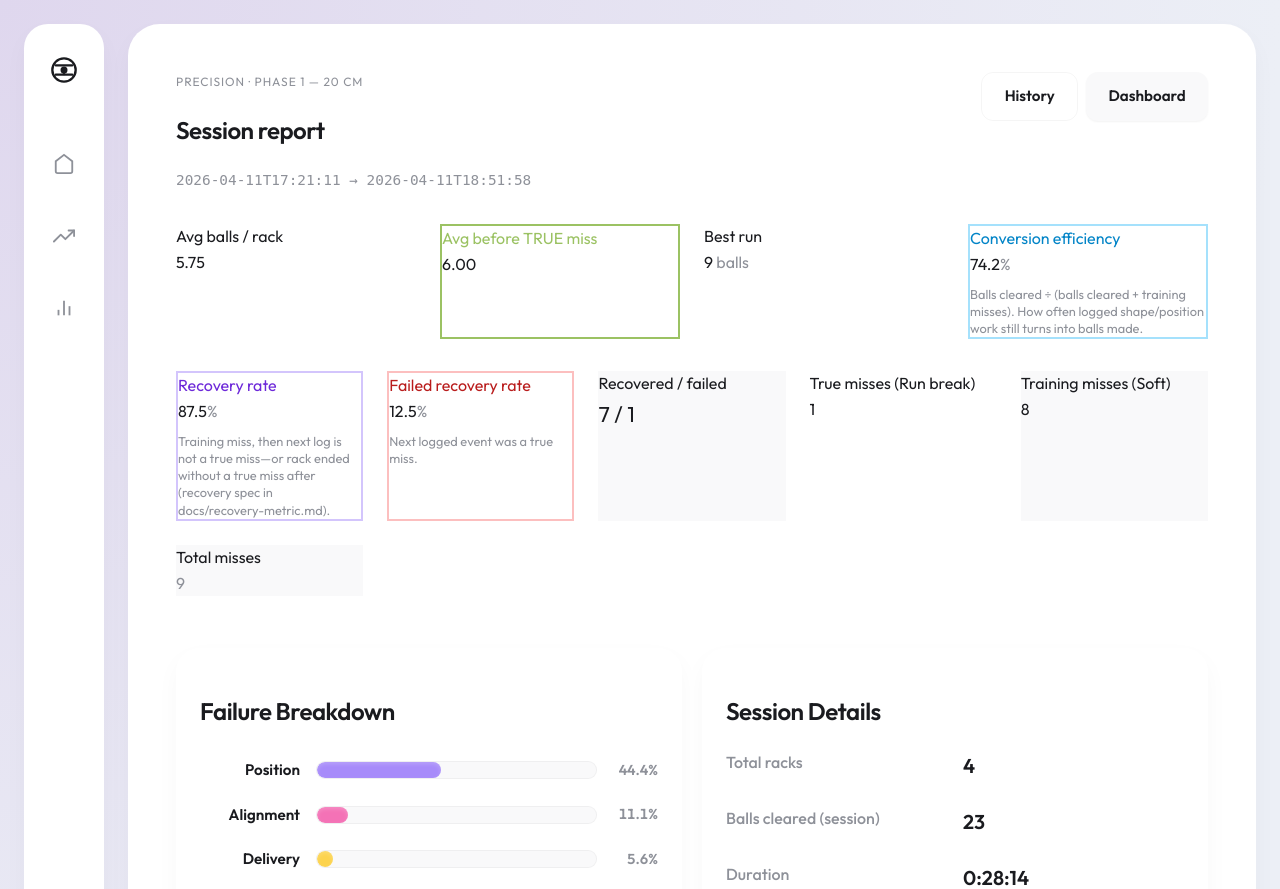
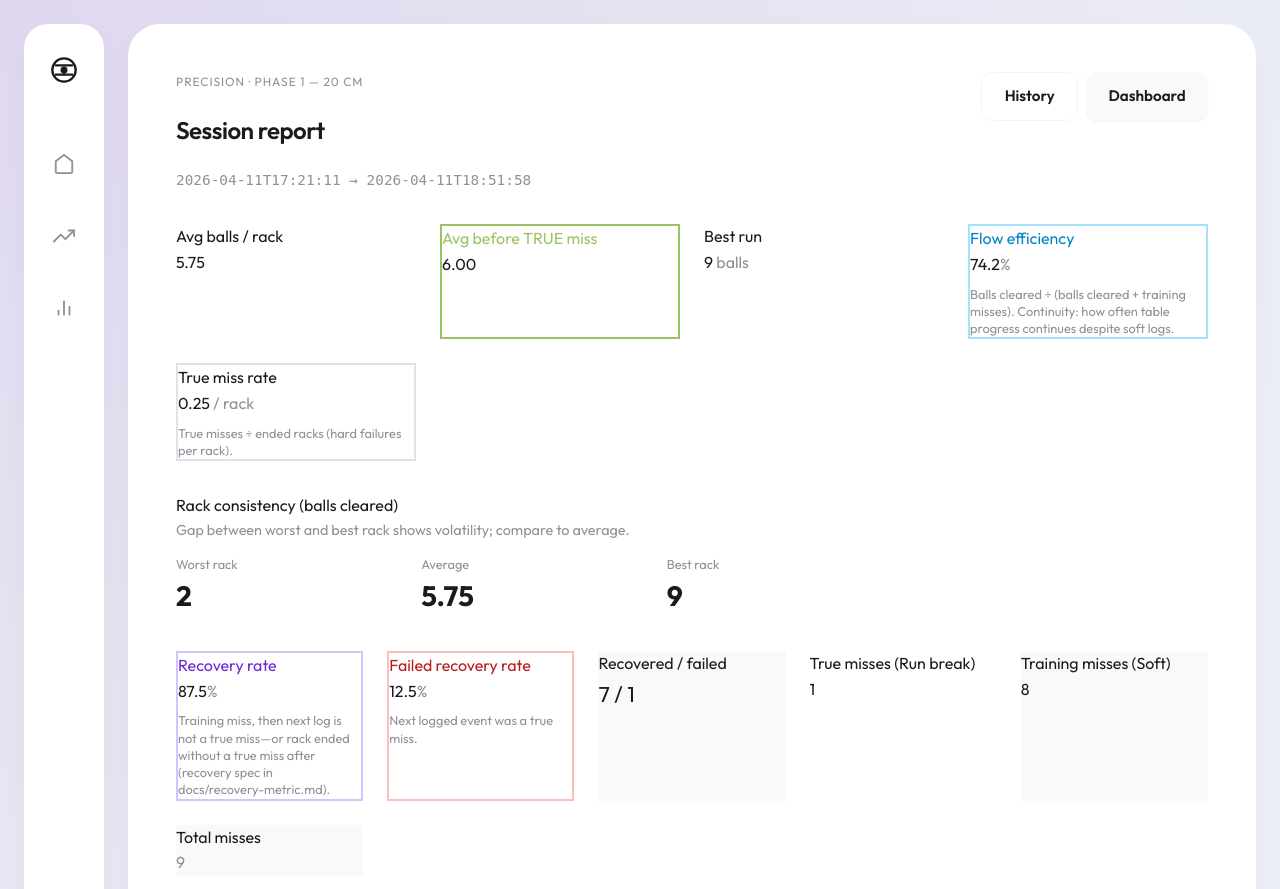
Before and after one commit to amstegraf/elite-training, a FastAPI app: page /session/3011e88e-353b-474c-8a6f-793dba366363/report in a window 1280 px wide. Shown: the top 889 px of the page. Run offline with FastAPI, Linux system fonts and the light colour scheme.

Commit message:
Enhance PrecisionSession model with true miss rate and rack consistency metrics; update calculations and reports to include flow efficiency, true miss rate, and rack performance details.

```diff
--- a/app/models.py
+++ b/app/models.py
@@ -179,11 +179,20 @@ class PrecisionSession(BaseModel):
     avg_balls_before_true_miss: Optional[float] = Field(
         default=None, alias="avgBallsBeforeTrueMiss"
     )
-    # Sum of ballsCleared over ended racks; used with training_miss_count for conversion.
+    # Sum of ballsCleared over ended racks; used with training_miss_count for flow efficiency.
     total_balls_cleared: int = Field(default=0, ge=0, alias="totalBallsCleared")
-    # Balls cleared / (balls cleared + training misses); position work → table progress.
+    # Flow efficiency (UI name): balls cleared / (balls cleared + training misses).
     conversion_efficiency: Optional[float] = Field(
         default=None, ge=0, le=1, alias="conversionEfficiency"
+    )
+    # True misses ÷ ended racks (hard failure rate).
+    true_miss_rate: Optional[float] = Field(default=None, ge=0, alias="trueMissRate")
+    # Balls cleared per rack spread (consistency); avg matches avgBallsClearedPerRack.
+    worst_rack_balls_cleared: Optional[int] = Field(
+        default=None, ge=0, le=9, alias="worstRackBallsCleared"
+    )
+    best_rack_balls_cleared: Optional[int] = Field(
+        default=None, ge=0, le=9, alias="bestRackBallsCleared"
     )
 
     # Resilience (recovery-metric.md): after a training miss, did the rack stay alive?
--- a/app/routers/training.py
+++ b/app/routers/training.py
@@ -46,7 +46,7 @@ async def session_report_page(request: Request, session_id: str) -> object:
     session = load_session(session_id)
     if not session:
         return RedirectResponse(url="/", status_code=302)
-    # Derive totals (e.g. totalBallsCleared, conversionEfficiency) from racks — not only from
+    # Derive totals (e.g. totalBallsCleared, flow efficiency, true miss rate, rack spread) from racks
     # stored session fields, so older JSON without those keys still reports correctly.
     recompute_session_aggregates(session)
     templates = get_templates()
--- a/app/services/derived_metrics.py
+++ b/app/services/derived_metrics.py
@@ -180,6 +180,12 @@ def recompute_session_aggregates(session: PrecisionSession) -> None:
         session.avg_balls_cleared_per_rack = (
             sum(cleared_vals) / len(cleared_vals) if cleared_vals else None
         )
+        if cleared_vals:
+            session.worst_rack_balls_cleared = min(cleared_vals)
+            session.best_rack_balls_cleared = max(cleared_vals)
+        else:
+            session.worst_rack_balls_cleared = None
+            session.best_rack_balls_cleared = None
         session.best_run_balls = best
         if all_streaks_before_breaking:
             session.avg_balls_before_true_miss = sum(all_streaks_before_breaking) / len(
@@ -201,8 +207,15 @@ def recompute_session_aggregates(session: PrecisionSession) -> None:
         session.avg_balls_before_true_miss = None
         session.total_balls_cleared = 0
         session.conversion_efficiency = None
+        session.worst_rack_balls_cleared = None
+        session.best_rack_balls_cleared = None
 
     session.total_racks = len(ended)
+    tr = session.total_racks
+    if tr > 0:
+        session.true_miss_rate = round(session.true_miss_count / tr, 4)
+    else:
+        session.true_miss_rate = None
 
 
 def breaking_miss_type_counts(session: PrecisionSession) -> MissTypeCounts:
@@ -259,6 +272,10 @@ def aggregate_sessions_progress(sessions: list[PrecisionSession]) -> dict[str, l
 
     ball_miss_hist = {str(i): 0 for i in range(1, 16)}
     conversion_eff: list[float | None] = []
+    true_miss_rates: list[float | None] = []
+    worst_rack_balls: list[int | None] = []
+    best_rack_balls: list[int | None] = []
+    avg_rack_balls: list[float] = []
     recovery_pct: list[float | None] = []
     failed_recovery_pct: list[float | None] = []
 
@@ -280,6 +297,12 @@ def aggregate_sessions_progress(sessions: list[PrecisionSession]) -> dict[str, l
         no_shot_counts.append(s.no_shot_position_count)
         best_runs.append(s.best_run_balls)
         conversion_eff.append(s.conversion_efficiency)
+        true_miss_rates.append(
+            round(s.true_miss_rate, 3) if s.true_miss_rate is not None else None
+        )
+        worst_rack_balls.append(s.worst_rack_balls_cleared)
+        best_rack_balls.append(s.best_rack_balls_cleared)
+        avg_rack_balls.append(round(s.avg_balls_cleared_per_rack or 0, 2))
         recovery_pct.append(
             round(s.recovery_rate * 100, 1) if s.recovery_rate is not None else None
         )
@@ -321,7 +344,12 @@ def aggregate_sessions_progress(sessions: list[PrecisionSession]) -> dict[str, l
         "misses_per_rack": true_misses_per_rack,
         "no_shot_counts": no_shot_counts,
         "best_runs": best_runs,
+        "flow_efficiency": conversion_eff,
         "conversion_efficiency": conversion_eff,
+        "true_miss_rates": true_miss_rates,
+        "worst_rack_balls": worst_rack_balls,
+        "best_rack_balls": best_rack_balls,
+        "avg_rack_balls": avg_rack_balls,
         "recovery_pct": recovery_pct,
         "failed_recovery_pct": failed_recovery_pct,
         "miss_type_position": pct_position,
--- a/templates/session/report.html
+++ b/templates/session/report.html
@@ -31,13 +31,43 @@
       <div class="stat-card__value">{{ session.best_run_balls }} <span style="font-size: 1rem; color: var(--muted); font-weight: normal;">balls</span></div>
     </article>
     <article class="stat-card" style="border: 2px solid rgba(56, 189, 248, 0.45);">
-      <div class="stat-card__label" style="color: #0284c7;">Conversion efficiency</div>
+      <div class="stat-card__label" style="color: #0284c7;">Flow efficiency</div>
       <div class="stat-card__value">
         {% if session.conversion_efficiency is not none %}
         {{ "%.1f"|format(session.conversion_efficiency * 100) }}<span style="font-size: 1rem; color: var(--muted); font-weight: normal;">%</span>
         {% else %}—{% endif %}
       </div>
-      <p class="muted" style="margin: 0.5rem 0 0; font-size: 0.8rem; line-height: 1.35;">Balls cleared ÷ (balls cleared + training misses). How often logged shape/position work still turns into balls made.</p>
+      <p class="muted" style="margin: 0.5rem 0 0; font-size: 0.8rem; line-height: 1.35;">Balls cleared ÷ (balls cleared + training misses). Continuity: how often table progress continues despite soft logs.</p>
+    </article>
+    <article class="stat-card" style="border: 2px solid rgba(15, 23, 42, 0.12);">
+      <div class="stat-card__label">True miss rate</div>
+      <div class="stat-card__value">
+        {% if session.true_miss_rate is not none %}
+        {{ "%.2f"|format(session.true_miss_rate) }}<span style="font-size: 1rem; color: var(--muted); font-weight: normal;"> / rack</span>
+        {% else %}—{% endif %}
+      </div>
+      <p class="muted" style="margin: 0.5rem 0 0; font-size: 0.8rem; line-height: 1.35;">True misses ÷ ended racks (hard failures per rack).</p>
+    </article>
+  </div>
+
+  <div class="reports__kpi-grid" style="margin-top: 1rem; grid-template-columns: 1fr;">
+    <article class="stat-card" style="text-align: left;">
+      <div class="stat-card__label">Rack consistency (balls cleared)</div>
+      <p class="muted" style="margin: 0 0 0.75rem; font-size: 0.9rem;">Gap between worst and best rack shows volatility; compare to average.</p>
+      <div style="display: grid; grid-template-columns: repeat(3, 1fr); gap: 1rem; max-width: 720px;">
+        <div>
+          <div class="muted" style="font-size: 0.8rem;">Worst rack</div>
+          <div style="font-size: 1.75rem; font-weight: 700;">{% if session.worst_rack_balls_cleared is not none %}{{ session.worst_rack_balls_cleared }}{% else %}—{% endif %}</div>
+        </div>
+        <div>
+          <div class="muted" style="font-size: 0.8rem;">Average</div>
+          <div style="font-size: 1.75rem; font-weight: 700;">{% if session.avg_balls_cleared_per_rack is not none %}{{ "%.2f"|format(session.avg_balls_cleared_per_rack) }}{% else %}—{% endif %}</div>
+        </div>
+        <div>
+          <div class="muted" style="font-size: 0.8rem;">Best rack</div>
+          <div style="font-size: 1.75rem; font-weight: 700;">{% if session.best_rack_balls_cleared is not none %}{{ session.best_rack_balls_cleared }}{% else %}—{% endif %}</div>
+        </div>
+      </div>
     </article>
   </div>
 
```
Also changed, not shown: docs/reporting-fixes.md (+3 -1 lines), static/js/reports/progress.js (+76 -4 lines), templates/progress/index.html (+21 -3 lines), tests/test_derived_metrics.py (+6 -0 lines).
